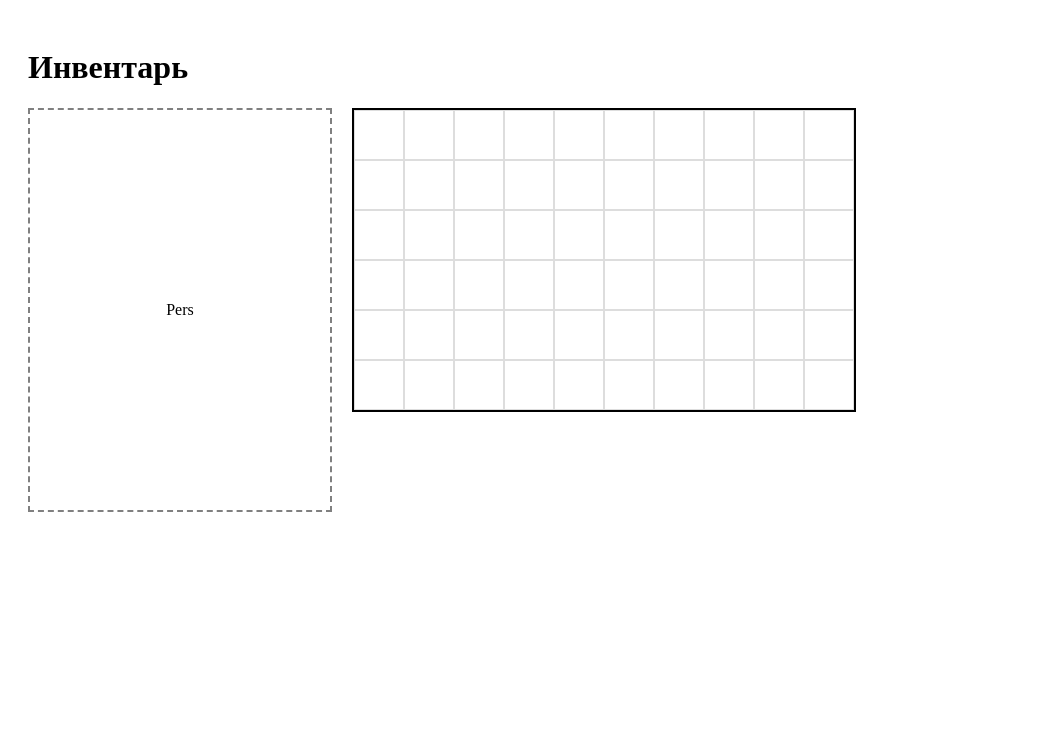
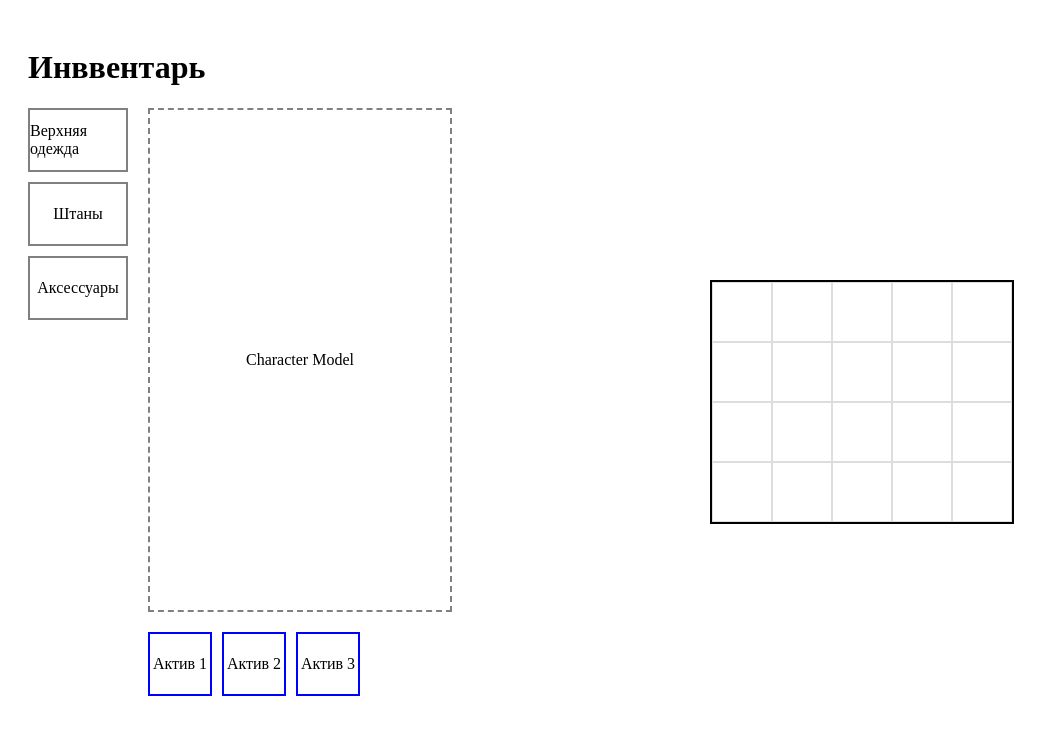
Before and after one commit to FilippKolomiets/Inventory_demo, a React (Create React App) app: page / in a window 1280 px wide. Shown: the top 734 px of the page, without its empty margins (0-1049 px from the left). Built offline with nearby package versions, Linux system fonts and the light colour scheme.

Commit message:
ереместил инвентраь + добавил кнопки с активными вещами

```diff
--- /dev/null
+++ b/src/ActiveItemsPanel.tsx
@@ -0,0 +1,28 @@
+import React from 'react';
+
+const ActiveItemsPanel: React.FC = () => {
+  const activeSlots = Array(3).fill(null);
+  const slotWidth = 60;
+  const slotHeight = 60;
+  return (
+    <div style={{ display: 'flex', gap: '10px' }}>
+      {activeSlots.map((_, index) => (
+        <div
+          key={index}
+          style={{
+            width: slotWidth,
+            height: slotHeight,
+            border: '2px solid blue',
+            display: 'flex',
+            alignItems: 'center',
+            justifyContent: 'center'
+          }}
+        >
+          {`Актив ${index + 1}`}
+        </div>
+      ))}
+    </div>
+  );
+};
+
+export default ActiveItemsPanel;
--- a/src/App.tsx
+++ b/src/App.tsx
@@ -1,29 +1,35 @@
 import React from 'react';
 import { DndProvider } from 'react-dnd';
 import { HTML5Backend } from 'react-dnd-html5-backend';
+import EquipmentPanel from './EquipmentPanel';
+import CharacterArea from './CharacterArea';
+import ActiveItemsPanel from './ActiveItemsPanel';
 import InventoryGrid from './InventoryGrid';
 
 const App: React.FC = () => {
   return (
     <DndProvider backend={HTML5Backend}>
       <div style={{ padding: 20 }}>
-        <h1>Инвентарь</h1>
-        <div style={{ display: 'flex', gap: '20px', alignItems: 'flex-start' }}>
-          {/*персо */}
+        <h1>Инввентарь</h1>
+        <div style={{ display: 'flex', gap: '20px' }}>
+          {/* ячейки для экипировки */}
+          <EquipmentPanel />
+          {/* область персонажа и активных вещей */}
+          <div style={{ display: 'flex', flexDirection: 'column', gap: '20px' }}>
+            <CharacterArea />
+            <ActiveItemsPanel />
+          </div>
+          {/*  инвентарь */}
           <div
             style={{
-              width: '300px',
-              height: '400px',
-              border: '2px dashed gray',
               display: 'flex',
               alignItems: 'center',
               justifyContent: 'center',
+              flex: 1
             }}
           >
-            Pers
+            <InventoryGrid />
           </div>
-          {/*Инвентарь */}
-          <InventoryGrid />
         </div>
       </div>
     </DndProvider>
--- /dev/null
+++ b/src/CharacterArea.tsx
@@ -0,0 +1,20 @@
+import React from 'react';
+
+const CharacterArea: React.FC = () => {
+  return (
+    <div
+      style={{
+        width: '300px',
+        height: '500px',
+        border: '2px dashed gray',
+        display: 'flex',
+        alignItems: 'center',
+        justifyContent: 'center'
+      }}
+    >
+      Character Model
+    </div>
+  );
+};
+
+export default CharacterArea;
--- /dev/null
+++ b/src/EquipmentPanel.tsx
@@ -0,0 +1,32 @@
+import React from 'react';
+
+const EquipmentPanel: React.FC = () => {
+  const equipmentSlots = ['Верхняя одежда', 'Штаны', 'Аксессуары'];
+  return (
+    <div
+      style={{
+        display: 'flex',
+        flexDirection: 'column',
+        gap: '10px',
+        width: '100px'
+      }}
+    >
+      {equipmentSlots.map((slot, index) => (
+        <div
+          key={index}
+          style={{
+            height: '60px',
+            border: '2px solid gray',
+            display: 'flex',
+            alignItems: 'center',
+            justifyContent: 'center'
+          }}
+        >
+          {slot}
+        </div>
+      ))}
+    </div>
+  );
+};
+
+export default EquipmentPanel;
--- a/src/InventoryGrid.tsx
+++ b/src/InventoryGrid.tsx
@@ -5,13 +5,13 @@ const InventoryGrid: React.FC = () => {
   const [, drop] = useDrop({
     accept: 'ITEM',
     drop: (item, monitor) => {
-      // СБрос предмета
+      // Сброс предмета
     },
   });
 
-  const cellSize = 50;
-  const columns = 10;
-  const rows = 6;
+  const cellSize = 60;
+  const columns = 5;
+  const rows = 4;
 
   const cells = [];
   for (let y = 0; y < rows; y++) {
@@ -32,7 +32,6 @@ const InventoryGrid: React.FC = () => {
       );
     }
   }
-
 
   const dropRef = (node: HTMLDivElement | null) => {
     drop(node);
```
